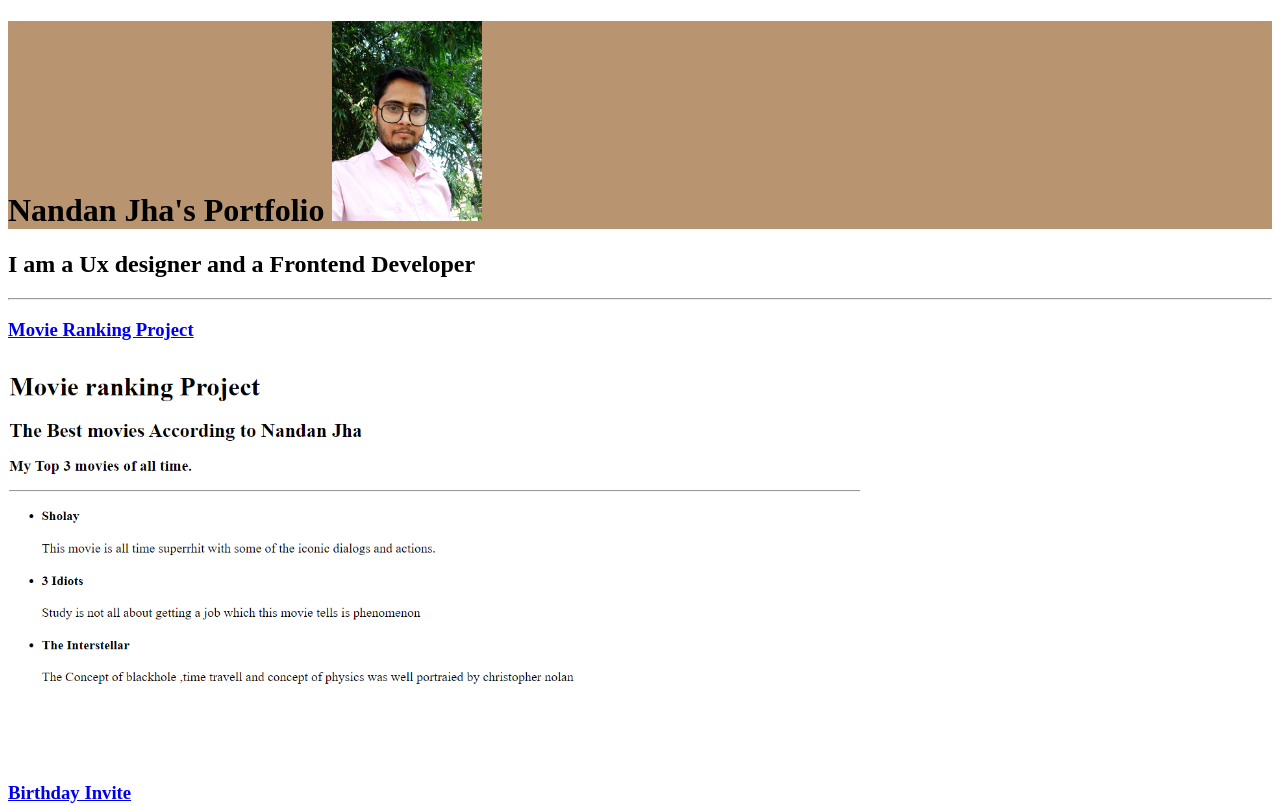
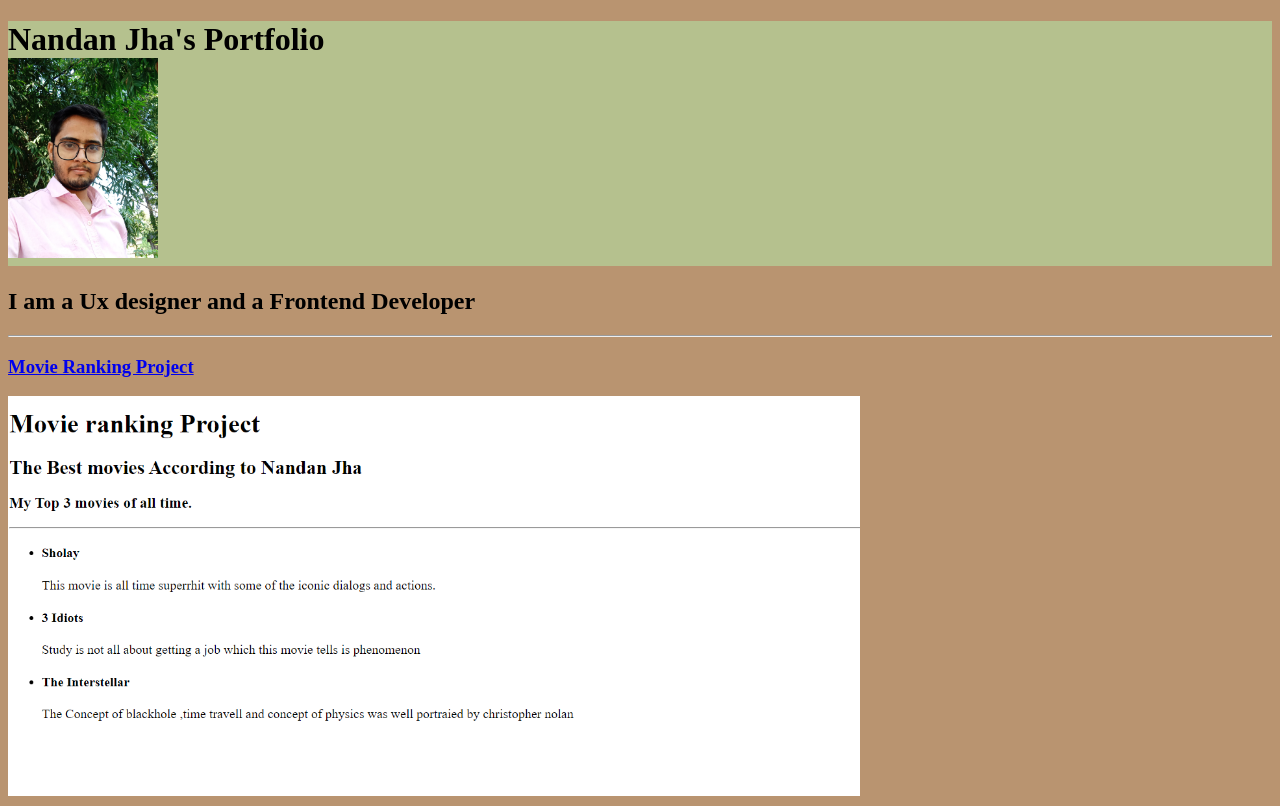
Before and after one commit to Nandanjha20/html-portfolio, a plain HTML site: page index.html in a window 1280 px wide. Shown: the top 806 px of the page. Drawn offline with Linux system fonts and the light colour scheme.

Commit message:
Update index.html

```diff
--- a/index.html
+++ b/index.html
@@ -6,14 +6,20 @@
     <title>My Website</title>
 </head>
     <style>
+        html{
+            background-color:#B99470;
+            font-size: 20 px;
+        }
         h1{
-            background-color:#B99470;
+            background-color:#B5C18E;
+            font-color:#F7DCB9
+            font-family: san-serif;
         }
-
     </style>
 <body>
     <div>
          <h1>Nandan Jha's Portfolio
+             <br>
         <img src="./Project.html/IMG_20231020_090451_267.jpg" height="200" alt="Image of Nandan"/>
     </div>
 
```
